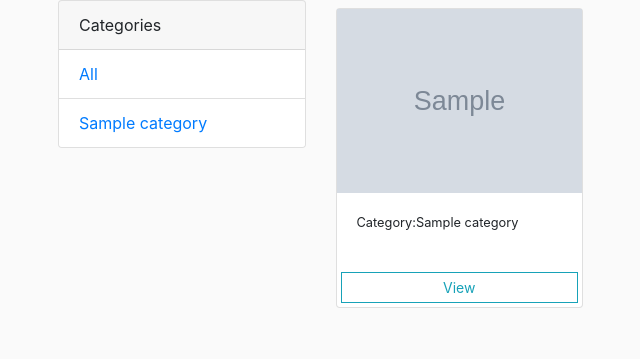
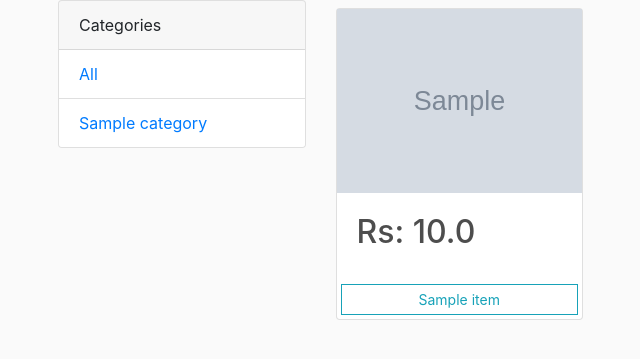
Before and after one commit to ashutosh164/Django-ecom, a Django app: page / in a window 1280 px wide. Shown: the part 57-416 px from the top of the page, without its empty margins (42-682 px from the left). Run offline with Django 3.2, Linux system fonts and the light colour scheme; tables that the repository leaves empty hold one stand-in row (values such as "Sample post"); grey boxes marked "Sample" are stand-in pictures; some libraries are stand-ins or nearby versions.

Commit message:
show discount price

```diff
--- a/store/models.py
+++ b/store/models.py
@@ -13,6 +13,7 @@ class Category(models.Model):
 class Item(models.Model):
     title = models.CharField(max_length=100)
     price = models.FloatField()
+    discount_price = models.FloatField(blank=True, null=True)
     image = models.ImageField(upload_to='items/', null=True)
     description = models.CharField(max_length=200, default='', null=True, blank=True)
     category = models.ForeignKey(Category, on_delete=models.CASCADE, default=1)
--- a/store/templates/store.html
+++ b/store/templates/store.html
@@ -25,9 +25,13 @@
                         <div class="card my-2">
                             <img src="{{ item.image.url }}" class="image-thumbail" alt="Photos not found">
                             <div class="card-body">
-                                <small><p>Category:{{ item.category.name }}</p></small>
+                                {% if item.discount_price %}
+                                    <h2>Rs: {{ item.discount_price }}</h2>
+                                {% else %}
+                                    <h2>Rs: {{ item.price }}</h2>
+                                {% endif %}
                             </div>
-                            <a href="{% url 'detail' item.id  %}" class="btn btn-outline-info btn-sm m-1">View</a>
+                            <a href="{% url 'detail' item.id  %}" class="btn btn-outline-info btn-sm m-1">{{ item.title }}</a>
                         </div>
                     </div>
                     {% endfor %}
```
Also changed, not shown: store/templates/details.html (+11 -3 lines).
